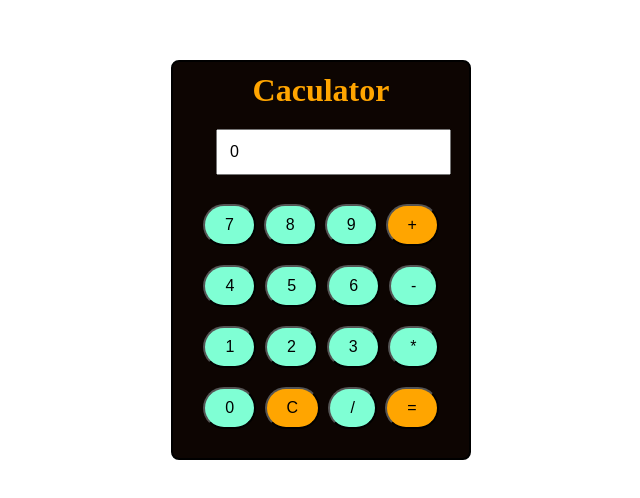
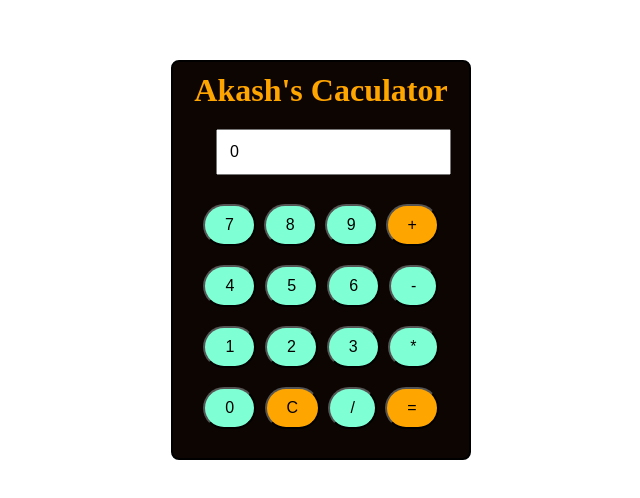
Before and after one commit to akashgokral/Calculator-Js, a plain HTML site: page index.html in a window 1280 px wide. Shown: the part 140-638 px from the top of the page, without its empty margins (319-959 px from the left). Drawn offline with Linux system fonts and the light colour scheme.

Commit message:
name changes

```diff
--- a/index.html
+++ b/index.html
@@ -13,7 +13,7 @@
     <div class="main">
         <div class="main_div">
             <div class="heading">
-                <h1>Caculator</h1>
+                <h1>Akash's Caculator</h1>
             </div>
             <input type="text" value="0" id="inpt">
             <div class="buttons">
```
